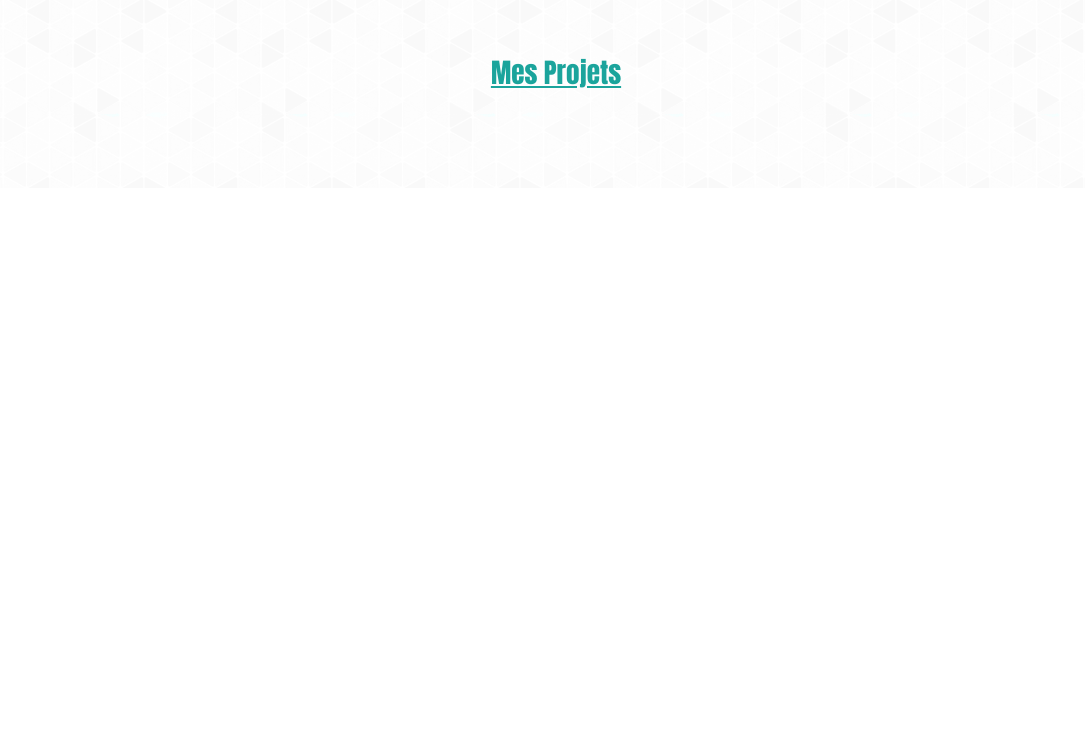
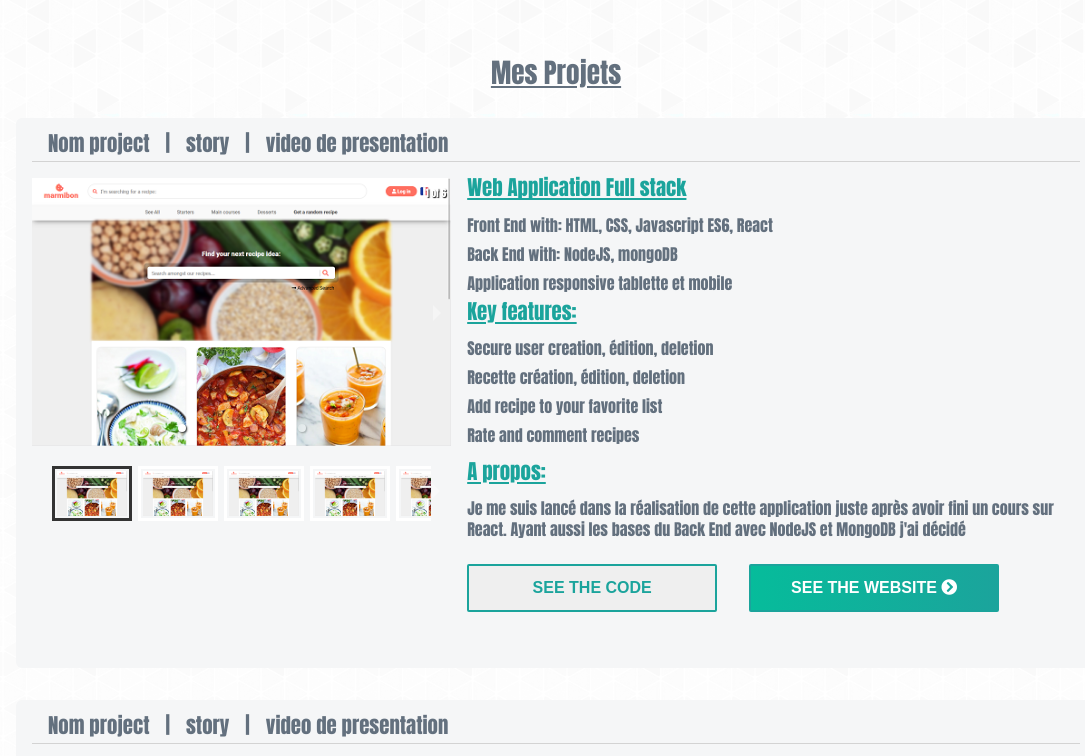
Before and after one commit to BlondeauJulien/portfolio, a React (Create React App) app: page / in a window 1280 px wide. Shown: the part 612-1368 px from the top of the page, without its empty margins (84-1169 px from the left). Before the commit the page ends 800 px from the top, so only its background shows below. Built offline with nearby package versions, Linux system fonts and the light colour scheme; the HTML template or start-up script is replaced by a standard one.

Commit message:
projects section and project item

```diff
--- a/package.json
+++ b/package.json
@@ -8,6 +8,7 @@
     "@testing-library/user-event": "^7.2.1",
     "react": "^16.13.1",
     "react-dom": "^16.13.1",
+    "react-responsive-carousel": "^3.2.9",
     "react-scripts": "3.4.1"
   },
   "scripts": {
--- /dev/null
+++ b/src/projects/components/ProjectHeader.css
@@ -0,0 +1,19 @@
+.project-item__header {
+  font-size: 1.3rem;
+  margin-bottom: 1rem;
+  padding-bottom: 0.4rem;
+  border-bottom: solid 1px #d3d3d3;
+}
+
+.project-item__header ul {
+  display: flex;
+}
+
+.project-item__header__list-item {
+  margin: 0 1rem;
+  cursor: pointer;
+}
+
+.project-item__header__list-item:hover {
+  color: #1ba49c;
+}
--- /dev/null
+++ b/src/projects/components/ProjectHeader.js
@@ -0,0 +1,19 @@
+import React from 'react';
+
+import './ProjectHeader.css';
+
+const ProjectHeader = () => {
+  return (
+    <div className="project-item__header">
+      <ul>
+        <li className="project-item__header__list-item">Nom project</li>
+        <li>|</li>
+        <li className="project-item__header__list-item">story</li>
+        <li>|</li>
+        <li className="project-item__header__list-item">video de presentation</li>
+      </ul>
+    </div>
+  )
+}
+
+export default ProjectHeader;
--- /dev/null
+++ b/src/projects/components/ProjectImages.css
@@ -0,0 +1,3 @@
+.project-item__carousel {
+  width: 40%;
+}
--- /dev/null
+++ b/src/projects/components/ProjectImages.js
@@ -0,0 +1,35 @@
+import React from 'react';
+import "react-responsive-carousel/lib/styles/carousel.min.css"; // requires a loader
+import { Carousel } from 'react-responsive-carousel';
+
+import marmibonHome from '../../images/mamribon-home.PNG';
+import './ProjectImages.css';
+
+const ProjectImages = () => {
+  return (
+    <div className="project-item__carousel">
+      <Carousel>
+        <div>
+          <img src={marmibonHome} alt="project preview"/>
+        </div>
+        <div>
+          <img src={marmibonHome} alt="project preview"/>
+        </div>
+        <div>
+          <img src={marmibonHome} alt="project preview"/>
+        </div>
+        <div>
+          <img src={marmibonHome} alt="project preview"/>
+        </div>
+        <div>
+          <img src={marmibonHome} alt="project preview"/>
+        </div>
+        <div>
+          <img src={marmibonHome} alt="project preview"/>
+        </div>
+      </Carousel>
+    </div>
+  )
+}
+
+export default ProjectImages;
--- /dev/null
+++ b/src/projects/components/ProjectInfos.css
@@ -0,0 +1,63 @@
+.project-item__content__infos {
+  margin: 0 1rem;
+  text-align: left;
+}
+
+.project-item__content__infos h3 {
+  font-size: 1.3rem;
+  text-decoration: underline;
+  margin-bottom: 1rem;
+  color: #1ba49c;
+}
+
+.project-item__content__infos p {
+  margin-bottom: 0.5rem;
+}
+
+.project-item__content__infos__about-title {
+  margin-top: 1rem;
+}
+
+.btn-code, .btn-website {
+  width: 250px;
+  border: none;
+  padding: 0.8rem 1.5rem;
+  font-size: 1rem;
+  font-weight: 900;
+  border-radius: 2px;
+}
+
+.project-item__content__infos__buttons {
+  margin: 1.5rem 0;
+}
+
+.project-item__content__infos__buttons button {
+  margin-right: 2rem;
+  margin-bottom: 1rem;
+  cursor: pointer;
+}
+
+.btn-code {
+  border: solid 2px #1ba49c;
+  color: #1ba49c
+}
+
+.btn-code:hover {
+  border: solid 2px #1ba49c;
+  background-color: #1ba49c;
+  color: #fff;
+}
+
+.btn-website {
+  border: solid 2px #1ba49c;
+  background: #1ba49c;
+  background: linear-gradient(90deg, rgba(6,188,155,1) 0%, rgba(27,164,156,1) 100%);
+  color: #fff;
+}
+
+.btn-website:hover {
+  border: solid 2px #1ba49c;
+  background: #1ba49c;
+  background: linear-gradient(90deg, rgba(27,164,156,1) 0%, rgba(6,188,155,1) 100%);
+  color: #fff;
+}
--- /dev/null
+++ b/src/projects/components/ProjectInfos.js
@@ -0,0 +1,30 @@
+import React from 'react';
+
+import './ProjectInfos.css';
+
+const ProjectInfos = () => {
+  return (
+    <div className="project-item__content__infos">
+      <h3>Web Application Full stack</h3>
+      <p>Front End with: HTML, CSS, Javascript ES6, React</p>
+      <p>Back End with: NodeJS, mongoDB</p>
+      <p>Application responsive tablette et mobile</p>
+      <h3>Key features:</h3>
+      <p>Secure user creation, édition, deletion</p>
+      <p>Recette création, édition, deletion</p>
+      <p>Add recipe to your favorite list</p>
+      <p>Rate and comment recipes</p>
+      <h3 className="project-item__content__infos__about-title">A propos:</h3>
+      <p>
+        Je me suis lancé dans la réalisation de cette application juste après avoir fini un cours sur React.
+        Ayant aussi les bases du Back End avec NodeJS et MongoDB j'ai décidé
+      </p>
+      <div className="project-item__content__infos__buttons">
+        <button className="btn-code">SEE THE CODE</button>
+        <button className="btn-website">SEE THE WEBSITE <i className="fas fa-chevron-circle-right"></i></button>
+      </div>
+    </div>
+  )
+}
+
+export default ProjectInfos;
--- /dev/null
+++ b/src/projects/components/ProjectItem.css
@@ -0,0 +1,13 @@
+.project-item {
+  margin: auto;
+  margin-bottom: 2rem;
+  padding: 1rem;
+  width: 90%;
+  background: #f5f6f7;
+  border-radius: 6px;
+}
+
+.project-item__content {
+  display: flex;
+  line-height: 1.3rem;
+}
--- /dev/null
+++ b/src/projects/components/ProjectItem.js
@@ -0,0 +1,21 @@
+import React from 'react';
+
+import ProjectHeader from './ProjectHeader';
+import ProjectImages from './ProjectImages';
+import ProjectInfos from './ProjectInfos';
+
+import './ProjectItem.css';
+
+const ProjectItem = () => {
+  return (
+    <div className="project-item">
+      <ProjectHeader />
+      <div className="project-item__content">
+        <ProjectImages />
+        <ProjectInfos />
+      </div>
+    </div>
+  )
+}
+
+export default ProjectItem;
--- a/src/projects/main/Projects.css
+++ b/src/projects/main/Projects.css
@@ -4,7 +4,7 @@
 }
 
 #projects h2 {
-  color: #1ba49c;
   font-size: 1.7rem;
   text-decoration: underline;
+  margin-bottom: 2rem;
 }
--- a/src/projects/main/Projects.js
+++ b/src/projects/main/Projects.js
@@ -1,11 +1,15 @@
 import React from 'react';
 
 import './Projects.css';
+import ProjectItem from '../components/ProjectItem';
 
 const Projects = () => {
   return (
     <div id="projects">
       <h2>Mes Projets</h2>
+      <ProjectItem />
+      <ProjectItem />
+      <ProjectItem />
     </div>
   )
 }
```
Also changed, not shown: src/images/mamribon-home.PNG (added), 1 other file (tests, documents, lock files or other folders).
